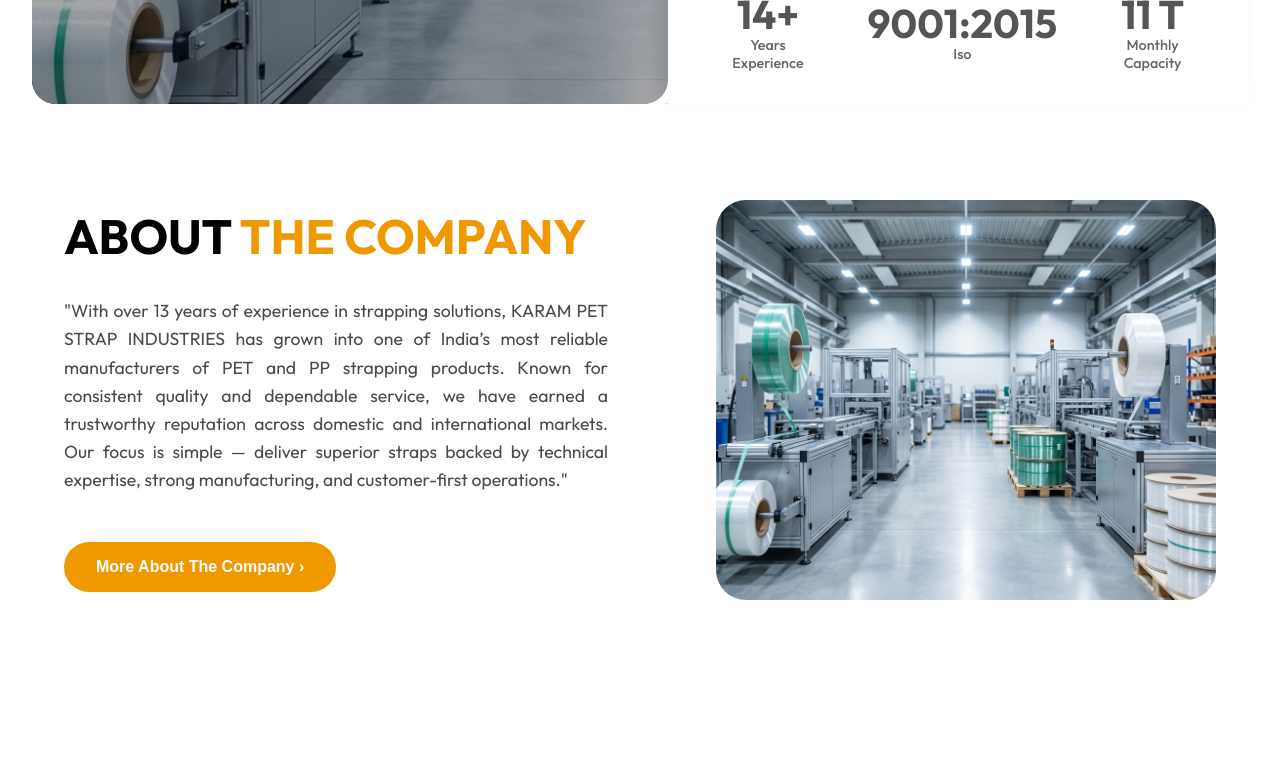
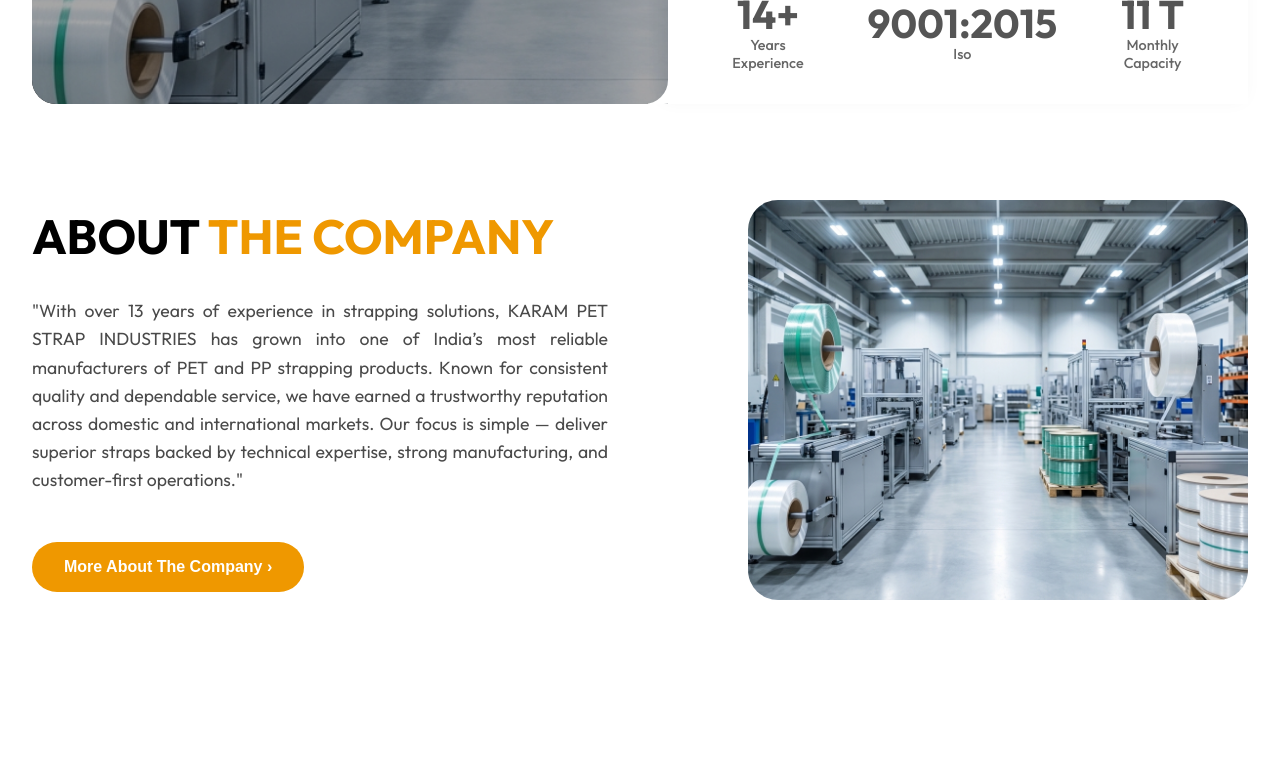
Before and after one commit to trivonotech/KARAM-PET---STRAP-INDUSTRIES, a Next.js app: page / in a window 1280 px wide. Shown: the part 696-1467 px from the top of the page. Built offline with nearby package versions, Linux system fonts and the light colour scheme; no server answers; the database is empty.

Commit message:
refactor: Adjust container max-width and standardize horizontal padding across pages.

```diff
--- a/src/app/about/page.module.css
+++ b/src/app/about/page.module.css
@@ -6,7 +6,7 @@
 }
 
 .container {
-    max-width: 1200px;
+    max-width: 1400px;
     margin: 0 auto;
     padding: 0 2rem;
 }
--- a/src/app/contact/page.module.css
+++ b/src/app/contact/page.module.css
@@ -10,7 +10,7 @@
 .container {
     max-width: 1400px;
     margin: 0 auto;
-    padding: 0 2rem 4rem 2rem;
+    padding: 0 2rem 4rem;
 }
 
 /* Header Section */
--- a/src/app/products/page.module.css
+++ b/src/app/products/page.module.css
@@ -2,6 +2,8 @@
     padding-top: 120px;
     /* Match global padding adjustment */
     padding-bottom: 4rem;
+    padding-left: 2rem;
+    padding-right: 2rem;
     width: 100%;
     max-width: 1400px;
     margin: 0 auto;
@@ -11,7 +13,7 @@
 .headerSection {
     text-align: center;
     margin-bottom: 4rem;
-    padding: 0 1rem;
+    padding: 0;
 }
 
 .headerContent {
@@ -53,7 +55,7 @@
     align-items: center;
     gap: 4rem;
     margin-bottom: 0;
-    padding: 2rem 2rem;
+    padding: 2rem 0;
 }
 
 .separator {
--- a/src/components/About.module.css
+++ b/src/components/About.module.css
@@ -6,7 +6,7 @@
 .container {
     max-width: 1400px;
     margin: 0 auto;
-    padding: 0 4rem;
+    padding: 0 2rem;
     display: flex;
     align-items: center;
     gap: 4rem;
```
